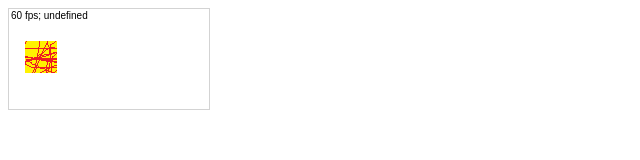
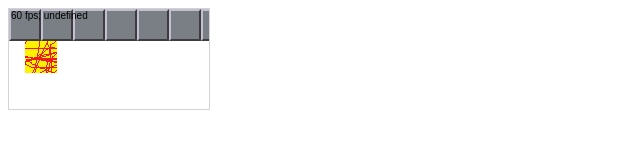
Before and after one commit to duo-the-mage/duo-the-mage, a plain HTML site: page index.html in a window 1280 px wide. Shown: the whole page, without its empty margins (0-640 px from the left). Drawn offline with Linux system fonts and the light colour scheme.

Commit message:
Basic wall drawing

```diff
--- a/image.js
+++ b/image.js
@@ -6,7 +6,8 @@ Game.drawImage = (function() {
 	var images = {};
 	// List of all images in the game
 	var	imageList = [
-			'hello.png'
+			'hello.png',
+			'testwall.png'
 		];
 
 	// Pre-load all images
--- a/index.html
+++ b/index.html
@@ -6,6 +6,7 @@
 <script type="application/javascript" src="main.js"></script>
 <script type="application/javascript" src="image.js"></script>
 <script type="application/javascript" src="audio.js"></script>
+<script type="application/javascript" src="wall.js"></script>
 </head>
 
 <body>
--- a/main.js
+++ b/main.js
@@ -42,8 +42,19 @@ window.onload = function() {
 		keys[keymap[e.keyCode]] = false;
 	},false);
 
-	Game.loadImages(gameLoop);
+	Game.loadImages(start);
 };
+
+function start() {
+	var i, w;
+	for (i = 0; i < 10; ++i) {
+		w = new Game.Wall();
+		w.x = i * 32;
+		w.y = 0;
+	}
+
+	gameLoop();
+}
 
 function gameLoop(_timestamp) {
 	var elapsed;
@@ -63,11 +74,18 @@ function onUpdate(elapsed) {
 };
 
 function draw() {
+	var i;
+
+	// Clear the screen
 	ctx.fillStyle = "#fff";
 	ctx.fillRect(0,0,200,100);
-	ctx.fillStyle = "#000";
-	ctx.fillText(Math.round(fps)+" fps; "+lastKey,2,10);
 
+	// Draw walls
+	for (i = 0; i < Game.walls.length; ++i) {
+		Game.walls[i].draw(ctx);
+	}
+
+	// Draw test circle for input
 	if (keys["w"]) {
 		ctx.beginPath();
 		ctx.fillStyle = "#0b0";
@@ -75,5 +93,10 @@ function draw() {
 		ctx.fill();
 	}
 
+	// Draw test image
 	Game.drawImage(ctx, 'hello.png', 16, 32);
+
+	// Draw fps counter
+	ctx.fillStyle = "#000";
+	ctx.fillText(Math.round(fps)+" fps; "+lastKey,2,10);
 };
--- /dev/null
+++ b/wall.js
@@ -0,0 +1,15 @@
+// Load main library
+var Game = window.Game || {};
+
+Game.walls = [];
+
+Game.Wall = function Wall() {
+	this.x = 0;
+	this.y = 0;
+
+	Game.walls.push(this);
+};
+
+Game.Wall.prototype.draw = function draw(ctx) {
+	Game.drawImage(ctx, 'testwall.png', this.x, this.y);
+};
```
Also changed, not shown: testwall.png (added).
